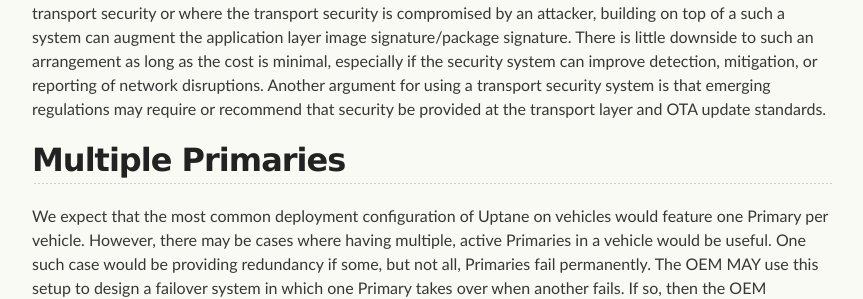
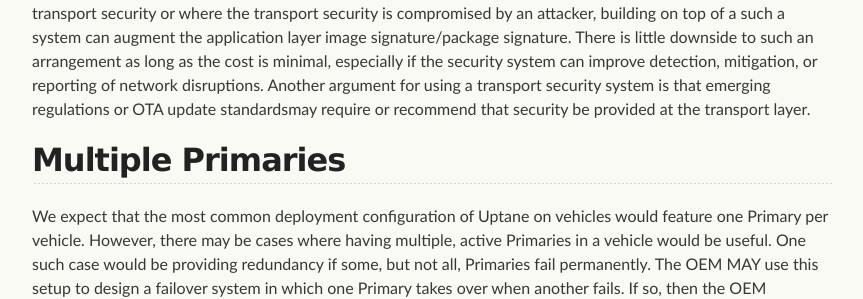
Before and after one commit to uptane/deployment-considerations, a Jekyll site: the page built from customizations.md, in a window 1280 px wide and 900 px high, scrolled down 3541 px. Shown: the part 329-628 px from the top of the window, without its empty margins (208-1071 px from the left). Built offline with Jekyll 4.4.1, drawn with Linux system fonts in a browser that asks for light colours; our own code applies the rules of GitHub Pages for plain Markdown files; some of the changed text lies outside the part shown.

Commit message:
noticed additional typos

```diff
--- a/customizations.md
+++ b/customizations.md
@@ -65,7 +65,7 @@ However, in order for an implementation to be Uptane-compliant, no ECU can cause
 
 In general, Uptane's security is orthogonal to security systems at other network layers, such as transport security or data link security. If a security system at the transport layer is already deployed for other services, or is effectively free to deploy, there is little reason not to use it. For example, it may be beneficial to have a common system provide authentication for all services in a vehicle. For new implementations, there are several reasons to consider use of a security system at the transport layer in coordination with Uptane.
 
-The most important of these reasons is to insure, as should be true of all cybersecurity sensitive applications, that Uptane implementations use defense-in-depth strategies, as defined in [NIST Document IR.8183](https://nvlpubs.nist.gov/nistpubs/ir/2017/NIST.IR.8183.pdf), to ensure that all vulnerabilities and attack surfaces are protected by multiple and diverse detection and mitigation defenses. Thus, even though Uptane is designed to retain strong security guarantees in situations where there is either no transport security or where the transport security is compromised by an attacker, building on top of a such a system can augment the application layer image signature/package signature. There is little downside to such an arrangement as long as the cost is minimal, especially if the security system can improve detection, mitigation, or reporting of network disruptions. Another argument for using a transport security system is that emerging regulations may require or recommend that security be provided at the transport layer and OTA update standards.
+The most important of these reasons is to insure, as should be true of all cybersecurity sensitive applications, that Uptane implementations use defense-in-depth strategies, as defined in [NIST Document IR.8183](https://nvlpubs.nist.gov/nistpubs/ir/2017/NIST.IR.8183.pdf), to ensure that all vulnerabilities and attack surfaces are protected by multiple and diverse detection and mitigation defenses. Thus, even though Uptane is designed to retain strong security guarantees in situations where there is either no transport security or where the transport security is compromised by an attacker, building on top of a such a system can augment the application layer image signature/package signature. There is little downside to such an arrangement as long as the cost is minimal, especially if the security system can improve detection, mitigation, or reporting of network disruptions. Another argument for using a transport security system is that emerging regulations or OTA update standardsmay require or recommend that security be provided at the transport layer.
 
 ## Multiple Primaries
 
```
